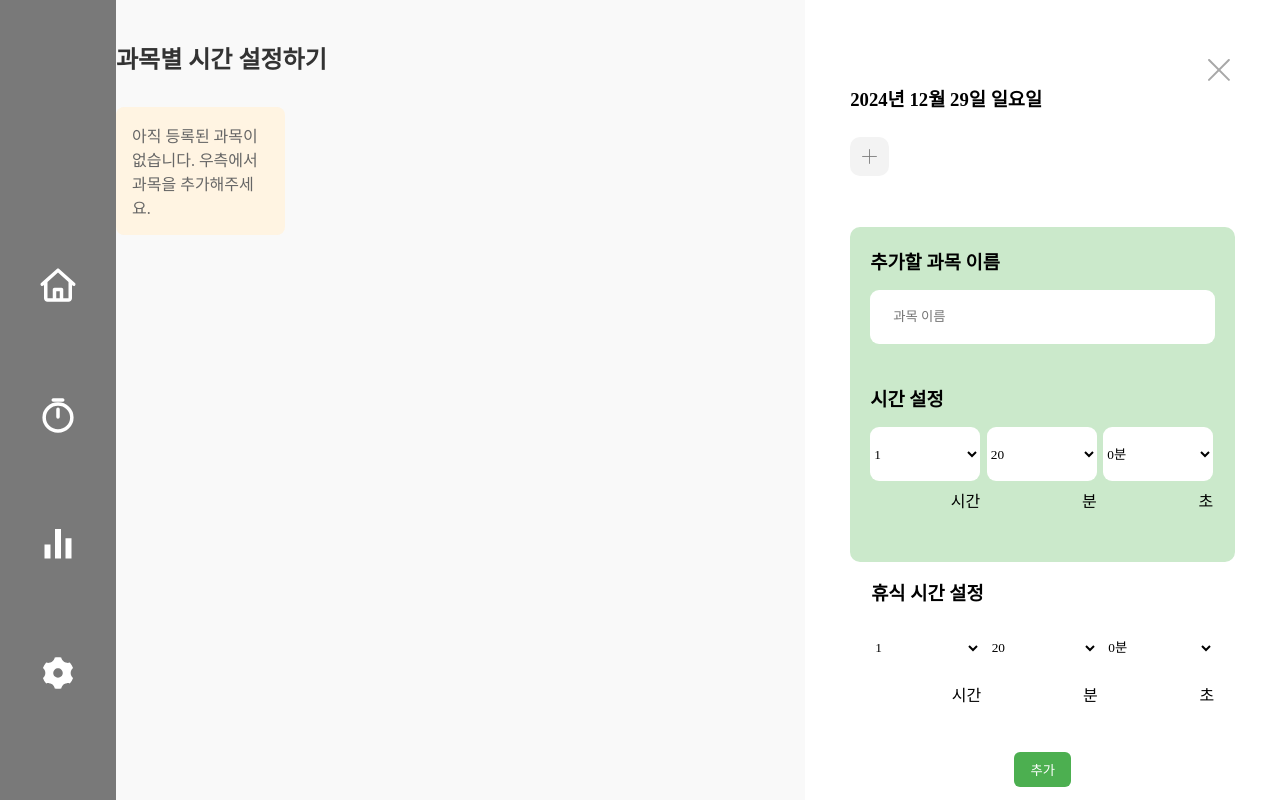
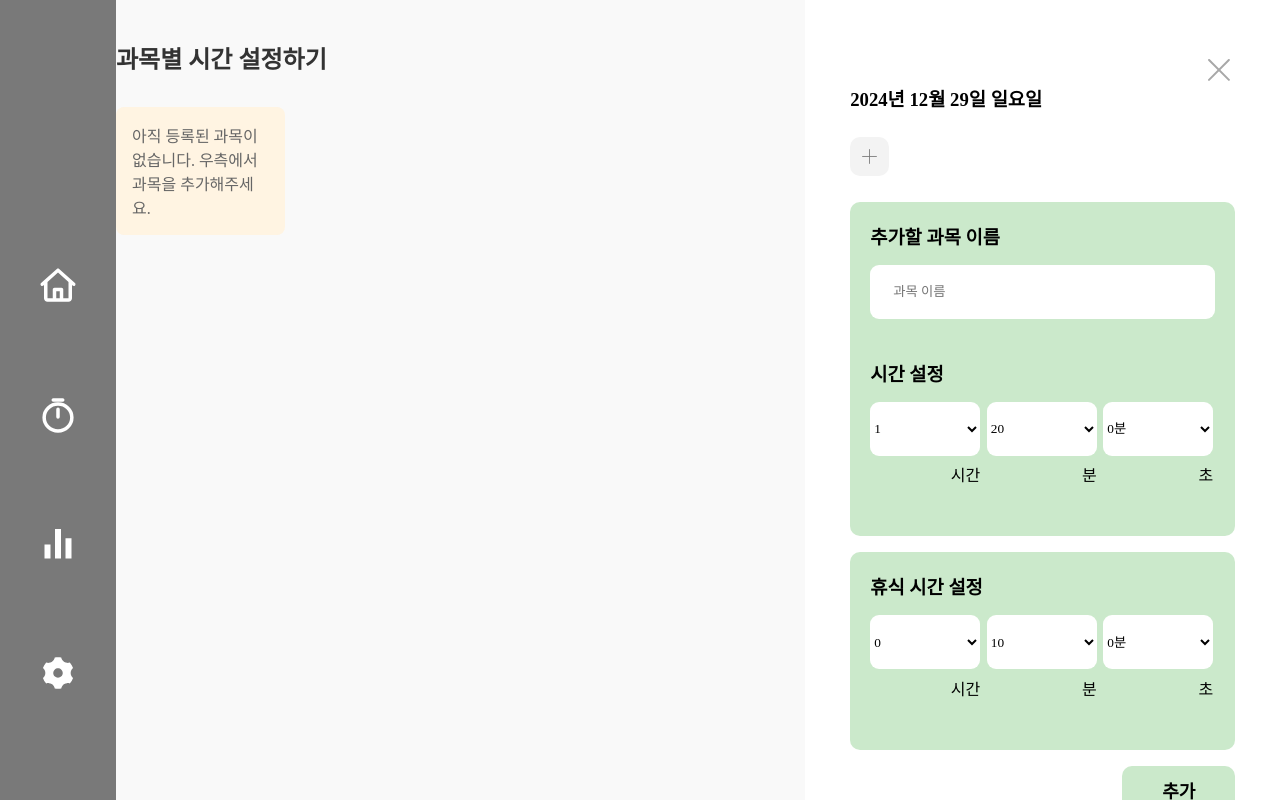
Before and after one commit to StudyTimeWeb/StudyTime_React, a React (Vite) app: page /2 in a window 1280 px wide. Built offline with nearby package versions, Linux system fonts and the light colour scheme; a web font is replaced by a local one.

Commit message:
sidebar complete

```diff
--- a/src/components/common/RightSideBar.jsx
+++ b/src/components/common/RightSideBar.jsx
@@ -1,4 +1,3 @@
-import * as s from "../../css/CommonStyled";
 import styled from "styled-components";
 import Button from "./Button";
 import closeIcon from "./../../assets/icons/button/CloseIcon.svg";
@@ -35,7 +34,6 @@ const RightSideBar = ({ children, prev, next }) => {
         <ChildrenContainer>{children}</ChildrenContainer>
       </ContentSection>
       <div>
-        <div style={{ border: "1px solid #D8D8D8", margin: "1.5rem 0" }}></div>
         <ButtonSection>
           <Button
             text="이전"
@@ -73,7 +71,7 @@ const ColoredSideBarDiv = styled.div`
   height: 100vh;
   flex-shrink: 0;
   background: #fff;
-  padding: 5.25rem 2.8rem;
+  padding: 5.25rem 2.8rem 0 2.8rem;
   transform: ${(props) =>
     props.isClosed ? `translatex(92%)` : `translatex(0%)`};
   transition: transform 0.4s ease-in-out;
@@ -87,7 +85,6 @@ const TagSection = styled.div`
   &::-webkit-scrollbar {
     display: none;
   }
-  margin-bottom: 1.6rem;
 `;
 const ChildrenContainer = styled.div`
   display: flex;
@@ -99,6 +96,7 @@ const ChildrenContainer = styled.div`
   &::-webkit-scrollbar {
     display: none;
   }
+  overflow-y: scroll;
 `;
 const CloseBtn = styled.div`
   position: absolute;
@@ -114,9 +112,16 @@ const ContentSection = styled.div`
   gap: 1.62rem;
 `;
 const ButtonSection = styled.div`
+  box-sizing: border-box;
+  padding: 1.5rem 0;
+
   display: flex;
+  width: 100%;
+  border-top: 1px solid gray;
   justify-self: end;
+  align-self: end;
   flex-direction: row;
   justify-content: end;
+  align-items: end;
   gap: 0.54rem;
 `;
--- a/src/pages/Home2.jsx
+++ b/src/pages/Home2.jsx
@@ -5,6 +5,7 @@ import RightSideBar from "../components/common/RightSideBar";
 import SubjectSettingBox from "./../components/common/SubjectSettingBox";
 import GreenSetterBox from "./../components/common/GeenSetterBox";
 import TimeSettigBox from "./../components/common/TimeSettingBox";
+import Button from "./../components/common/Button";
 
 function Home2() {
   const [subjects, setSubjects] = useState([]);
@@ -77,7 +78,7 @@ function Home2() {
           ))}
         </MainSection>
       </Container>
-      <RightSideBar next="/timer">
+      <RightSideBar prev="/" next="/timer">
         <GreenSetterBox>
           <SubjectSettingBox
             title="추가할 과목 이름"
@@ -94,21 +95,22 @@ function Home2() {
             setSec={setStudySec}
           ></TimeSettigBox>
         </GreenSetterBox>
-        <TimeSettigBox
-          title="휴식 시간 설정"
-          hour={studyHour}
-          min={studyMin}
-          sec={studySec}
-          setHour={setStudyHour}
-          setMin={setStudyMin}
-          setSec={setStudySec}
-        ></TimeSettigBox>
-        <AddBtn onClick={handleAddSubject}>추가</AddBtn>
-
-        <BottomButtons>
-          <GrayBtn>이전</GrayBtn>
-          <GreenBtn>시작</GreenBtn>
-        </BottomButtons>
+        <GreenSetterBox>
+          <TimeSettigBox
+            title="휴식 시간 설정"
+            hour={breakHour}
+            min={breakMin}
+            sec={breakSec}
+            setHour={setBreakHour}
+            setMin={setBreakMin}
+            setSec={setBreakSec}
+          ></TimeSettigBox>
+        </GreenSetterBox>
+        <Button
+          text="추가"
+          style={{ alignSelf: "end", backgroundColor: "#CBE9CB" }}
+          onClick={handleAddSubject}
+        />
       </RightSideBar>
     </s.PageLayout>
   );
```
